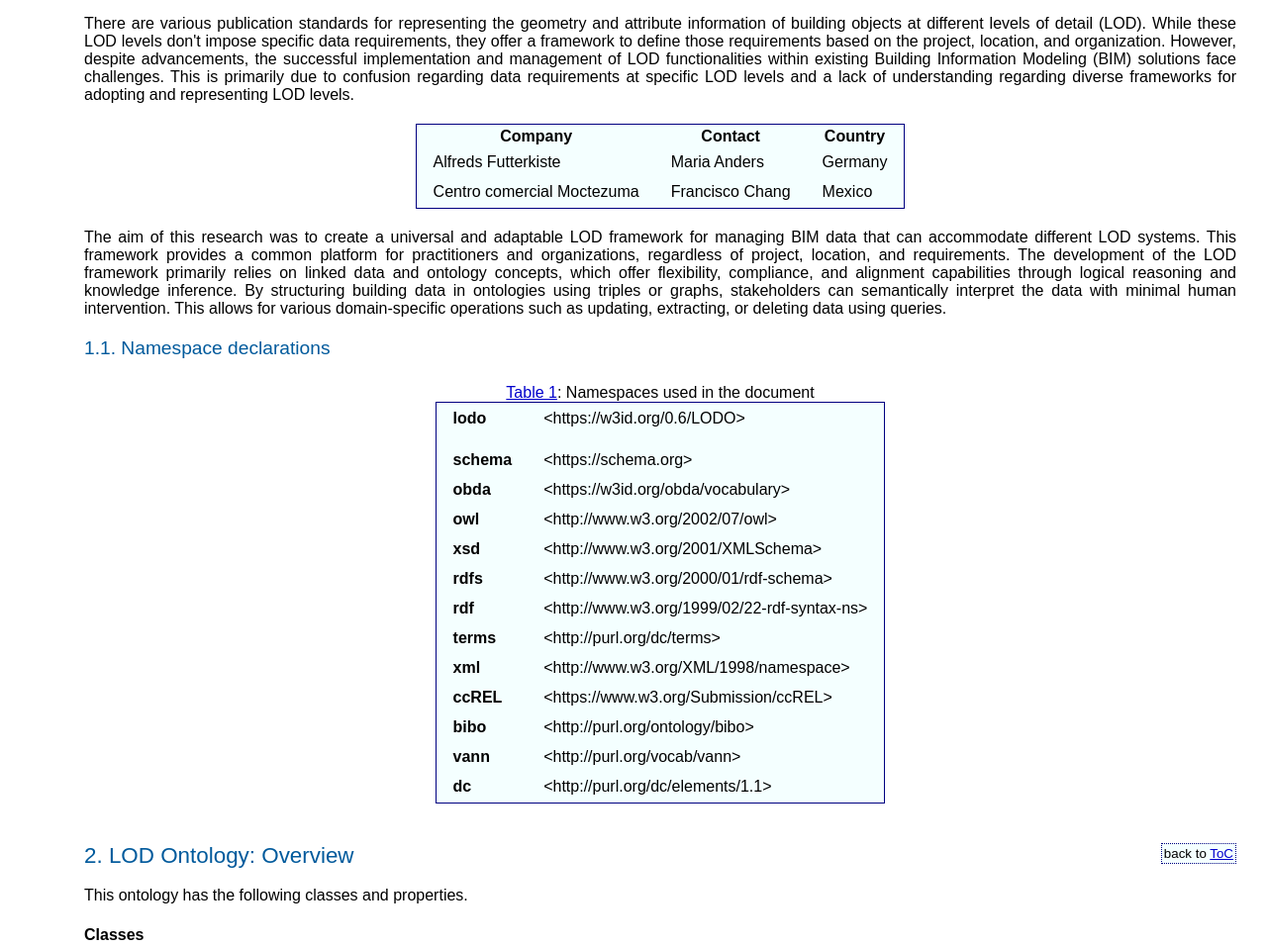
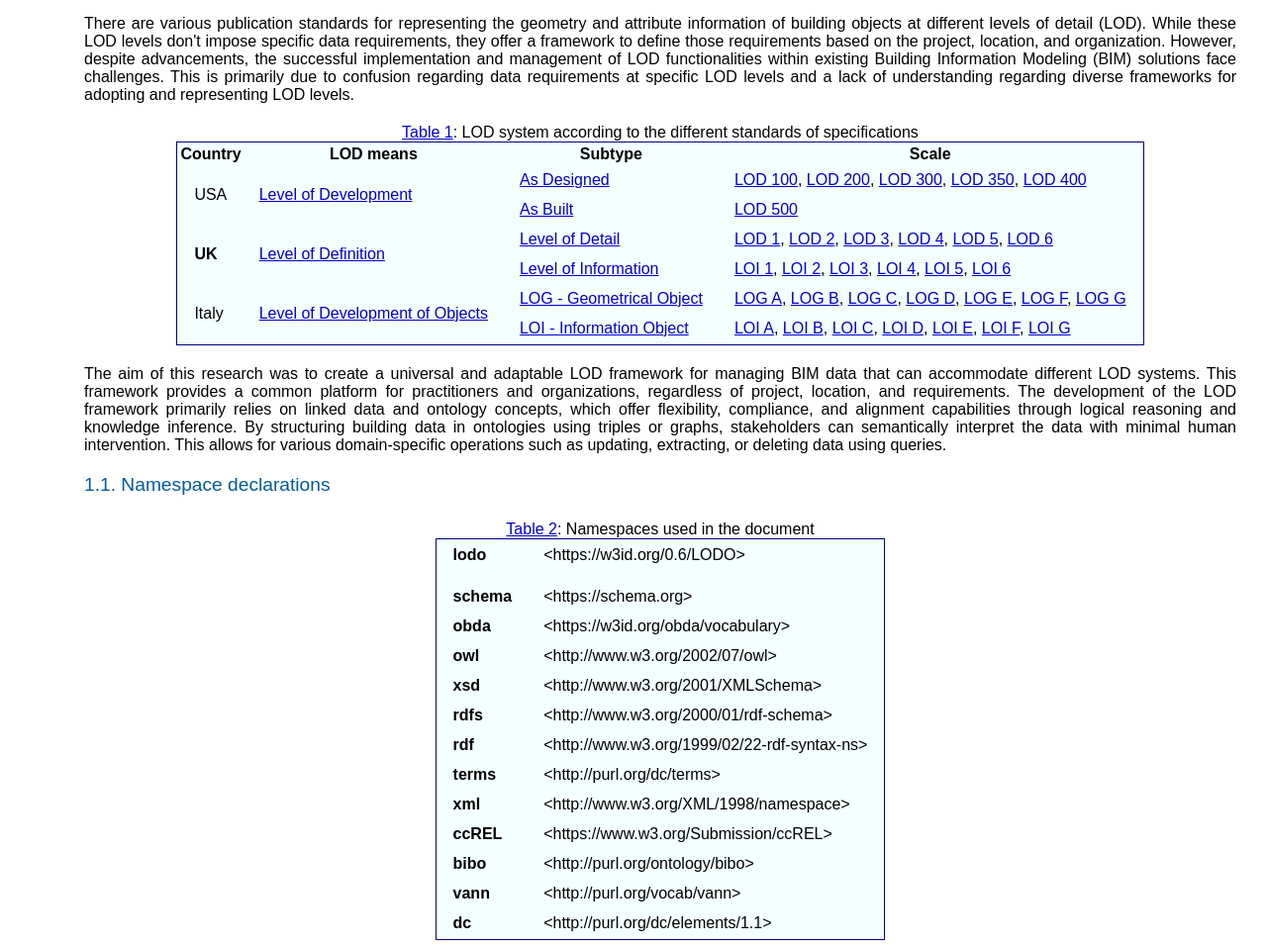
Before and after one commit to Janakiram916/LOD_Ontology, a plain HTML site: page index.html in a window 1280 px wide. Shown: the part 1500-2457 px from the top of the page at 99% size. Drawn offline with Linux system fonts and the light colour scheme.

Commit message:
Introduction is completed

```diff
--- a/index.html
+++ b/index.html
@@ -88,21 +88,45 @@ LODO is an ontology that incorporates multiple LOD specifications based on respe
 <p>There are various publication standards for representing the geometry and attribute information of building objects at different levels of detail (LOD). While these LOD levels don't impose specific data requirements, they offer a framework to define those requirements based on the project, location, and organization. However, despite advancements, the successful implementation and management of LOD functionalities within existing Building Information Modeling (BIM) solutions face challenges. This is primarily due to confusion regarding data requirements at specific LOD levels and a lack of understanding regarding diverse frameworks for adopting and representing LOD levels.<p>
 
 <div id="lods" align="center">
+
 <table>
+
+<caption> <a href="#lods"> Table 1</a>: LOD system according to the different standards of specifications </caption>
   <tr>
-    <th>Company</th>
-    <th>Contact</th>
     <th>Country</th>
+    <th>LOD means</th>
+    <th>Subtype</th>
+    <th>Scale</th>
   </tr>
   <tr>
-    <td>Alfreds Futterkiste</td>
-    <td>Maria Anders</td>
-    <td>Germany</td>
+    <td rowspan="2">USA</td>
+    <td rowspan="2"> <a href="#USA_BIMForum"> Level of Development </a></td>
+    <td> <a href="#AsDesigned">As Designed</a></td>
+    <td> <a href="#LOD_100">LOD 100</a>, <a href="#LOD_200">LOD 200</a>, <a href="#LOD_300">LOD 300</a>, <a href="#LOD_350">LOD 350</a>, <a href="#LOD_400">LOD 400</a> </td>
   </tr>
   <tr>
-    <td>Centro comercial Moctezuma</td>
-    <td>Francisco Chang</td>
-    <td>Mexico</td>
+    <td> <a href="#AsBuilt">As Built </a></td>
+    <td><a href="#LOD_500">LOD 500</a></td>
+  </tr>
+  <tr>
+      <td rowspan="2"><b>UK</b></td>
+    <td rowspan="2"><a href="#UK_Level_of_Definition">Level of Definition</a></td>
+    <td> <a href="#Level_of_Detail">Level of Detail</a> </td>
+    <td><a href="#LOD_1">LOD 1</a>, <a href="#LOD_2">LOD 2</a>, <a href="#LOD_3">LOD 3</a>, <a href="#LOD_4">LOD 4</a>, <a href="#LOD_5">LOD 5</a>, <a href="#LOD_6">LOD 6</a></td>
+  </tr>
+  <tr>
+      <td><a href="#Level_of_Information">Level of Information</a></td>
+    <td><a href="#LOI_1">LOI 1</a>, <a href="#LOI_2">LOI 2</a>, <a href="#LOI_3">LOI 3</a>, <a href="#LOI_4">LOI 4</a>, <a href="#LOI_5">LOI 5</a>, <a href="#LOI_6">LOI 6</a></td>
+  </tr>
+  <tr>
+    <td rowspan="2">Italy</td>
+    <td rowspan="2"> <a href="#Italy_Level_of_DevelopmentLevel"> Level of Development of Objects</a></td>
+    <td><a href="#LOG_Geometrical_Object">LOG - Geometrical Object</a></td>
+    <td><a href="#LOG_A">LOG A</a>, <a href="#LOG_B">LOG B</a>, <a href="#LOG_C">LOG C</a>, <a href="#LOG_D">LOG D</a>, <a href="#LOG_E">LOG E</a>, <a href="#LOG_F">LOG F</a>, <a href="#LOG_G">LOG G</a></td>
+  </tr>
+  <tr>
+    <td><a href="#LOI_Information_Object">LOI - Information Object</a></td>
+    <td><a href="#LOI_A">LOI A</a>, <a href="#LOI_B">LOI B</a>, <a href="#LOI_C">LOI C</a>, <a href="#LOI_D">LOI D</a>, <a href="#LOI_E">LOI E</a>, <a href="#LOI_F">LOI F</a>, <a href="#LOI_G">LOI G</a></td>
   </tr>
 </table>
 </div>
@@ -113,7 +137,7 @@ LODO is an ontology that incorporates multiple LOD specifications based on respe
 <h3 id="ns" class="list">Namespace declarations</h3>
 <div id="ns" align="center">
 <table>
-<caption> <a href="#ns"> Table 1</a>: Namespaces used in the document </caption>
+<caption> <a href="#ns"> Table 2</a>: Namespaces used in the document </caption>
 <tbody>
 <tr><td><b>lodo</b></td><td>&lt;https://w3id.org/0.6/LODO&gt;</td></tr>
 <tr><td></td><td></td></tr>
@@ -322,6 +346,9 @@ This section provides details for each class and property defined by LOD Ontolog
       </h3>
       <p>
          <strong>IRI:</strong> https://w3id.org/0.6/LODO#LODFramework</p>
+       <div class="comment">
+         <span class="markdown">Represents the defined frameworks according to National or International standards. </span>
+      </div>
       <dl class="description">
          <dt>is in domain of</dt>
          <dd>
@@ -342,6 +369,10 @@ This section provides details for each class and property defined by LOD Ontolog
       </h3>
       <p>
          <strong>IRI:</strong> https://w3id.org/0.6/LODO#LODLevel</p>
+       <div class="comment">
+         <span class="markdown">Indicates the different LOD levels deffined with in the different LOD frameworks.</span>
+      </div>
+
       <dl class="description">
          <dt>is in domain of</dt>
          <dd>
@@ -406,6 +437,9 @@ This section provides details for each class and property defined by LOD Ontolog
       </h3>
       <p>
          <strong>IRI:</strong> https://w3id.org/0.6/LODO#hasLevel</p>
+       <div class="comment">
+         <span class="markdown">Enables the connection betweendifferent levels to its framework</span>
+      </div>
       <div class="description">
          <dl>
             <dt>has domain</dt>
@@ -436,6 +470,9 @@ This section provides details for each class and property defined by LOD Ontolog
       </h3>
       <p>
          <strong>IRI:</strong> https://w3id.org/0.6/LODO#hasNextLevel</p>
+       <div class="comment">
+         <span class="markdown">Indicates the sequence of levels</span>
+      </div>
       <div class="description">
          <p>
             <strong>has characteristics:
@@ -471,6 +508,9 @@ This section provides details for each class and property defined by LOD Ontolog
       </h3>
       <p>
          <strong>IRI:</strong> https://w3id.org/0.6/LODO#hasPreviousLevel</p>
+       <div class="comment">
+         <span class="markdown">Indicates the sequence of levels.</span>
+      </div>
       <div class="description">
          <p>
             <strong>has characteristics:
@@ -507,6 +547,9 @@ This section provides details for each class and property defined by LOD Ontolog
       </h3>
       <p>
          <strong>IRI:</strong> https://w3id.org/0.6/LODO#hasSubLevel</p>
+       <div class="comment">
+         <span class="markdown">Represents the relation between Upper levels and its sub level</span>
+      </div>
       <div class="description">
          <p>
             <strong>has characteristics:
@@ -537,6 +580,9 @@ This section provides details for each class and property defined by LOD Ontolog
       </h3>
       <p>
          <strong>IRI:</strong> https://w3id.org/0.6/LODO#hasSuperLevel</p>
+       <div class="comment">
+         <span class="markdown">Represents the relation between Upper levels and its sub level</span>
+      </div>
       <div class="description">
          <p>
             <strong>has characteristics:
@@ -567,6 +613,9 @@ This section provides details for each class and property defined by LOD Ontolog
       </h3>
       <p>
          <strong>IRI:</strong> https://w3id.org/0.6/LODO#hasImmediateNextLevel</p>
+       <div class="comment">
+         <span class="markdown">Represent the Immediate next level in the sequence.</span>
+      </div>
       <div class="description">
          <dl>
             <dt>has super-properties</dt>
@@ -600,6 +649,9 @@ This section provides details for each class and property defined by LOD Ontolog
       </h3>
       <p>
          <strong>IRI:</strong> https://w3id.org/0.6/LODO#hasImmediatePreviousLevel</p>
+       <div class="comment">
+         <span class="markdown">Represent the Immediate previous level in the sequence.</span>
+      </div>
       <div class="description">
          <dl>
             <dt>has super-properties</dt>
```
